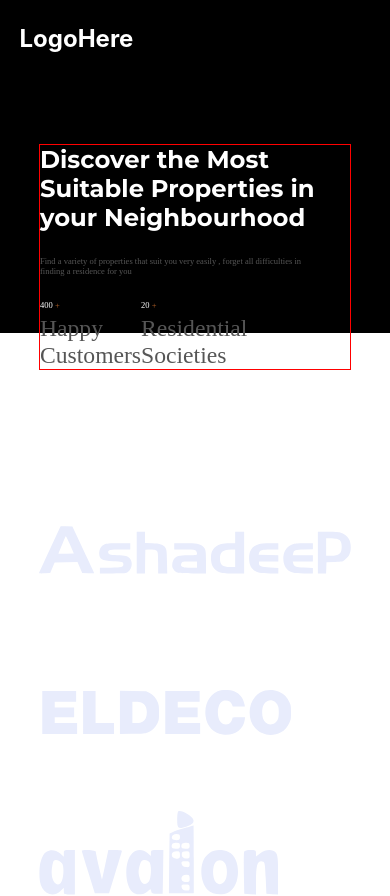
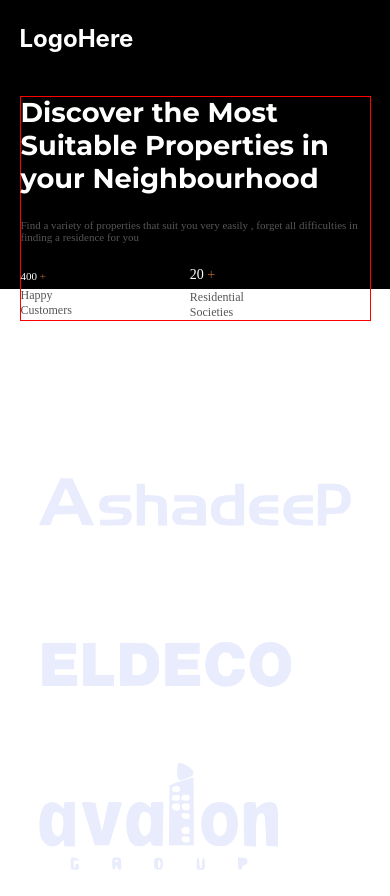
Before and after one commit to JatinYdav/PropertyCloud, a React (Create React App) app: page / in a window 390 px wide. Shown: the top 896 px of the page. Built offline with nearby package versions, Linux system fonts and the light colour scheme; a web font is replaced by a local one.

Commit message:
landing page mobile version stage-1

```diff
--- a/src/Styles/LandingPage.css
+++ b/src/Styles/LandingPage.css
@@ -130,7 +130,9 @@
 
 @media screen and (max-width: 767px) {
   .herosection{
+    width: 90%;
     border: 1px solid red;
+    margin-top: 6em;
   }
   .heroinfo{
     width: 100%;
@@ -142,9 +144,17 @@
     display: none;
   }
   .heroinfo h1 {
-    font-size: 24.295px;
+    font-size: 27.295px;
   }
   .heroinfo h2{
-    font-size: 8.531px;
+    width: 100%;
+    font-size: 11px;
+  }
+
+  .box1 h3,.box2 h2{
+    font-size: 14px;
+  }
+  .box1 h3,.box2 h3{
+    font-size: 12px;
   }
 }
```
